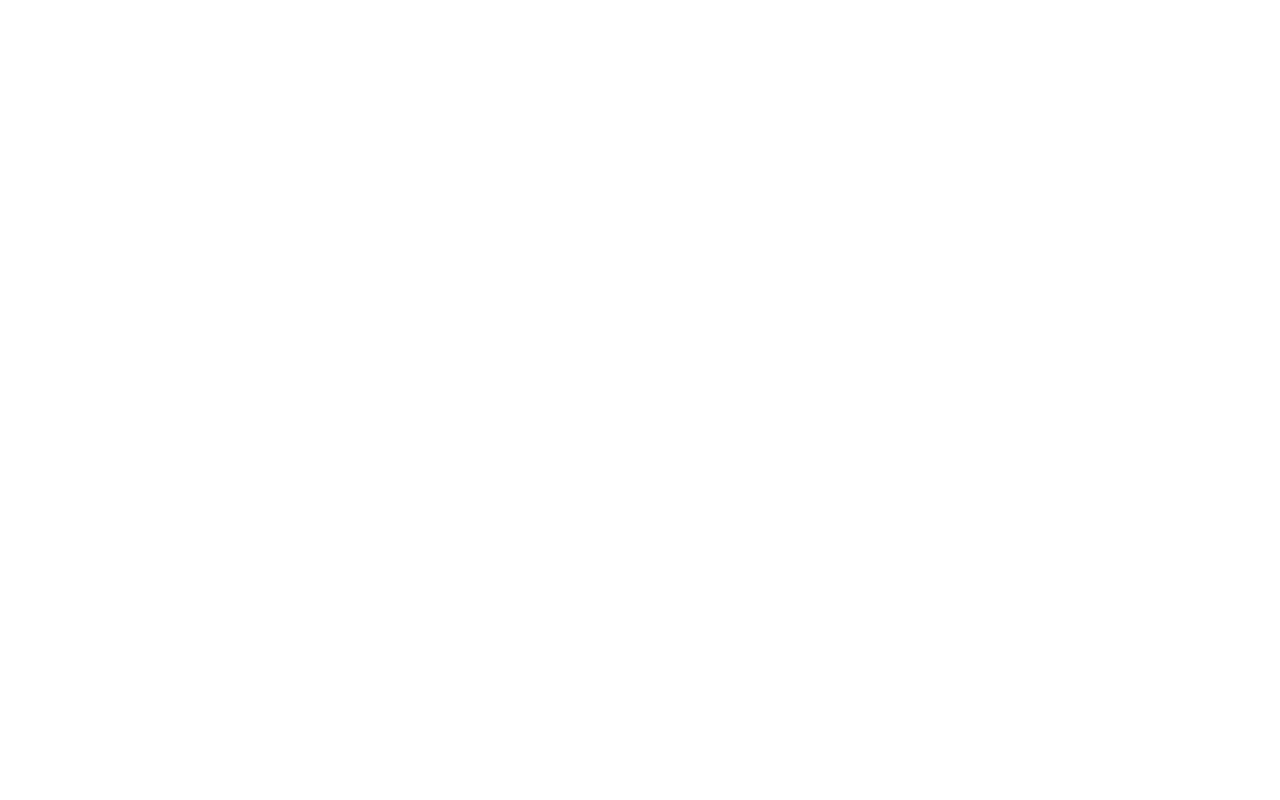
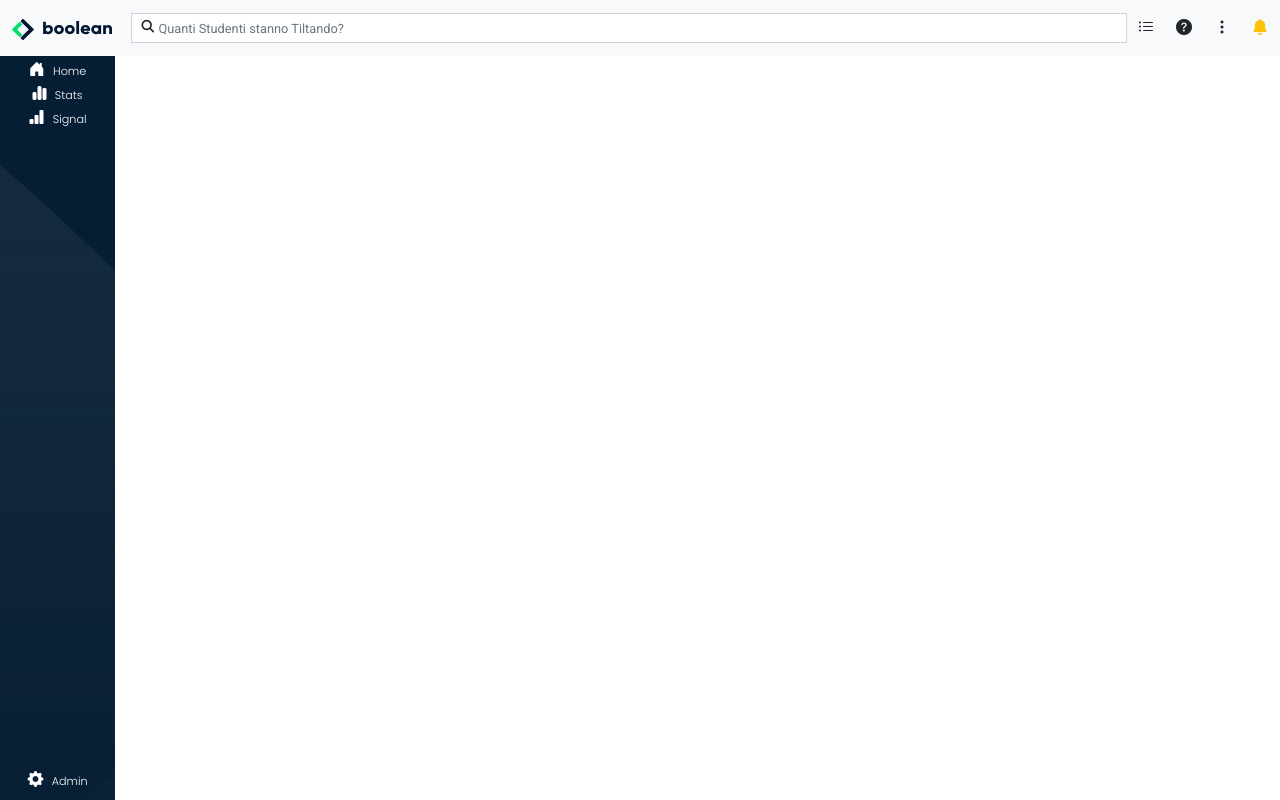
Before and after one commit to EliaBrambilla/html-css-bootstrap-dashboard, a plain HTML site: page index.html in a window 1280 px wide. Drawn offline with nearby package versions, Linux system fonts and the light colour scheme.

Commit message:
aggiungo header, sidebar e spazio per il main

```diff
--- a/assets/css/style.css
+++ b/assets/css/style.css
@@ -0,0 +1,114 @@
+/* GENERAL */
+
+body {
+    font-family: 'Poppins', 'Roboto', sans-serif;
+  }
+
+  h1 {
+    font-size: 1.5rem;
+    font-weight: 400;
+    display: inline-block;
+    margin-bottom: 0;
+  }
+
+  img {
+    max-width: 100%;
+  }
+
+
+  /* HEADER */
+
+  header img {
+    width: 100px;
+  }
+
+  header .lf-logo {
+    display: none;
+    width: 30px;
+  }
+
+  header .icons {
+    width: 130px;
+    cursor: pointer;
+  }
+
+  header {
+    height: 50px;
+    background-color: #F8F8FB;
+    font-family: 'Roboto', sans-serif;
+  }
+
+  header .lf-navbar {
+    flex-wrap: nowrap;
+  }
+
+  header .lf-navbar form {
+    width: 80%;
+    height: 30px;
+
+  }
+
+  header .lf-navbar input {
+    border-radius: 0;
+    border-left: none;
+    padding-left: 4px;
+    cursor: pointer;
+  }
+
+  input::placeholder {
+    font-size: 0.8rem;
+  }
+
+  header .lf-navbar form i.lf-lens {
+    cursor: pointer;
+    font-size: 0.8rem;
+    background-color: #FFFEFF;
+    padding-top: 7px;
+    padding-left: 10px;
+    border-top: 1px solid #CED4DA;
+    border-bottom: 1px solid #CED4DA;
+    border-left: 1px solid #CED4DA;
+  }
+
+  header .dropdown-menu[data-bs-popper].lf-dropdown {
+    left: auto;
+    right: 4px;
+    top: 45px;
+  }
+
+  header ul.dropdown-menu.lf-dropdown {
+   font-size: 0.8rem;
+  }
+
+  header .dropdown-toggle::after {
+    display: none;
+  }
+
+
+
+
+  /* MAIN */
+
+  main {
+    height: calc(100vh - 50px);
+    font-family: 'Roboto', sans-serif;;
+  }
+
+  /* SIDEBAR */
+
+  main .bar {
+    font-family: 'Poppins', sans-serif;
+  }
+
+  main .bar {
+    width: 115px;
+    height: calc(100vh - 50px);
+    background-color: #061E34;
+    background-image: url('../img/sidebar-bg.png');
+  }
+
+  main .bar span {
+    font-size: 0.7rem;
+    font-weight: lighter;
+    cursor: pointer;
+  }
--- a/index.html
+++ b/index.html
@@ -4,11 +4,79 @@
     <meta charset="UTF-8">
     <meta http-equiv="X-UA-Compatible" content="IE=edge">
     <meta name="viewport" content="width=device-width, initial-scale=1.0">
-    <link href="https://cdn.jsdelivr.net/npm/bootstrap@5.2.2/dist/css/bootstrap.min.css" rel="stylesheet" integrity="sha384-Zenh87qX5JnK2Jl0vWa8Ck2rdkQ2Bzep5IDxbcnCeuOxjzrPF/et3URy9Bv1WTRi" crossorigin="anonymous">
+    <link rel="stylesheet" href="https://cdnjs.cloudflare.com/ajax/libs/font-awesome/6.2.0/css/all.min.css" integrity="sha512-xh6O/CkQoPOWDdYTDqeRdPCVd1SpvCA9XXcUnZS2FmJNp1coAFzvtCN9BmamE+4aHK8yyUHUSCcJHgXloTyT2A==" crossorigin="anonymous" referrerpolicy="no-referrer" />
+  <link href="https://cdn.jsdelivr.net/npm/bootstrap@5.2.2/dist/css/bootstrap.min.css" rel="stylesheet" integrity="sha384-Zenh87qX5JnK2Jl0vWa8Ck2rdkQ2Bzep5IDxbcnCeuOxjzrPF/et3URy9Bv1WTRi" crossorigin="anonymous">
+  <script src="https://cdn.jsdelivr.net/npm/bootstrap@5.2.2/dist/js/bootstrap.bundle.min.js" integrity="sha384-OERcA2EqjJCMA+/3y+gxIOqMEjwtxJY7qPCqsdltbNJuaOe923+mo//f6V8Qbsw3" crossorigin="anonymous"></script>
+  <link rel="stylesheet" href="https://cdn.jsdelivr.net/npm/bootstrap-icons@1.9.1/font/bootstrap-icons.css">
+  <link rel="preconnect" href="https://fonts.googleapis.com">
+  <link rel="preconnect" href="https://fonts.gstatic.com" crossorigin>
+  <link href="https://fonts.googleapis.com/css2?family=Poppins:wght@300;400;500;600;700&family=Roboto:wght@300;400;500;700&display=swap" rel="stylesheet">
     <link rel="stylesheet" href="./assets/css/style.css">
     <title>Dashboard Bootstrap</title>
 </head>
 <body>
+
+    <!-- HEADER -->
+
+  <header>
+    <nav class="navbar navbar-expand-lg bg-light lf-navbar">
+      <div class="container-fluid">
+        <a class="navbar-brand" href="#">
+          <img src="./assets/img/logo.svg" alt="normal logo">
+          <img class="lf-logo" src="./assets/img/mobile-logo.png" alt="mobile logo">
+        </a>
+          <form class="d-flex" role="search">
+            <i class="fa-solid fa-magnifying-glass lf-lens"></i>
+            <input class="form-control me-2" type="search" placeholder="Quanti Studenti stanno Tiltando?" aria-label="Search">
+          </form>
+          <div class="icons d-flex justify-content-between">
+            <i class="bi bi-list-ul icon_b"></i>
+            <i class="bi bi-question-circle-fill icon_b"></i>
+            <i class="bi bi-three-dots-vertical icon_b"></i>
+            <i class="bi bi-bell-fill text-warning dropdown-toggle" data-bs-toggle="dropdown" aria-expanded="false"></i>
+              <ul class="dropdown-menu lf-dropdown">
+                <li><button class="dropdown-item" type="button">Lorem ipsum, dolor sit amet.</button></li>
+                <li><button class="dropdown-item" type="button">Lorem ipsum dolor sit amet.</button></li>
+                <li><button class="dropdown-item" type="button">Lorem ipsum dolor sit amet.</button></li>
+              </ul>
+          </div>
+      </div>
+    </nav>
+</header>
+
+<!-- CONTAINER -->
+
+<main class="d-flex">
+
+  <!-- SIDEBAR -->
+
+  <div class="bar">
+    <div class="container d-flex flex-column justify-content-between h-100 py-2 text-white text-center lf-containersmall">
+      <div class="top">
+        <div>
+          <i class="bi bi-house-door-fill me-1"></i>
+          <span>Home</span>
+        </div>
+        <div>
+          <i class="fa-solid fa-chart-simple me-1"></i>
+          <span>Stats</span>
+        </div>
+        <div>
+          <i class="bi bi-bar-chart-fill me-1"></i>
+          <span>Signal</span>
+        </div>
+      </div>
+      <div class="bottom">
+        <div>
+          <i class="bi bi-gear-fill me-1"></i>
+          <span>Admin</span>
+        </div>
+      </div>
+    </div>
+  </div>
+
+      <!-- MAIN -->
+
 
 
 
```
